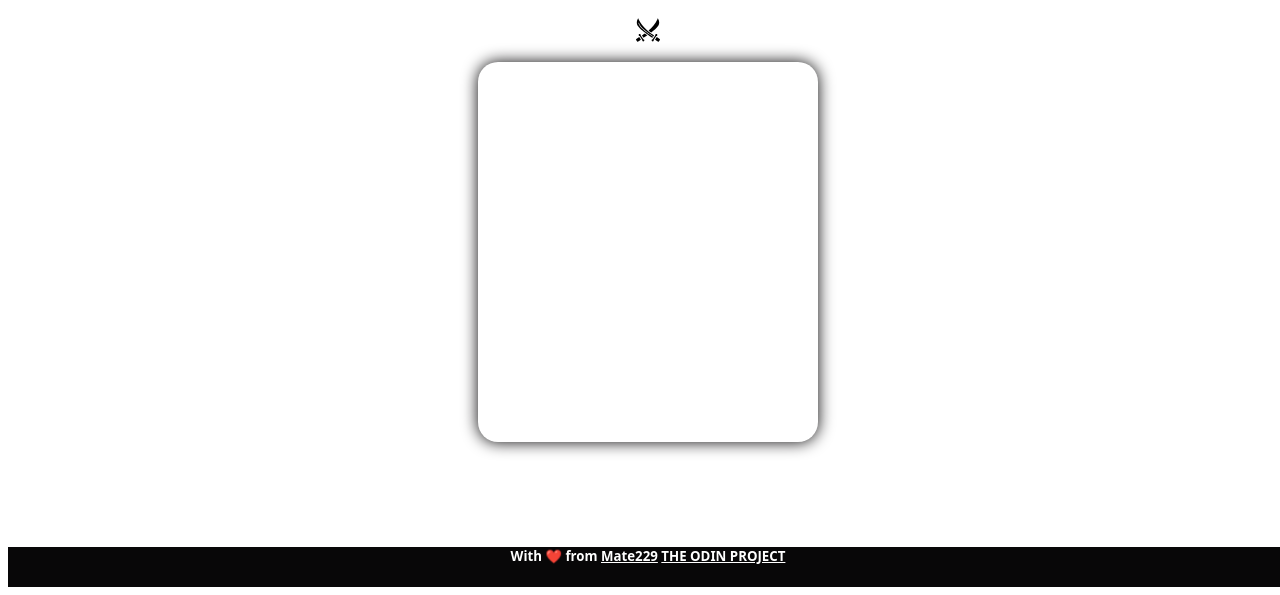
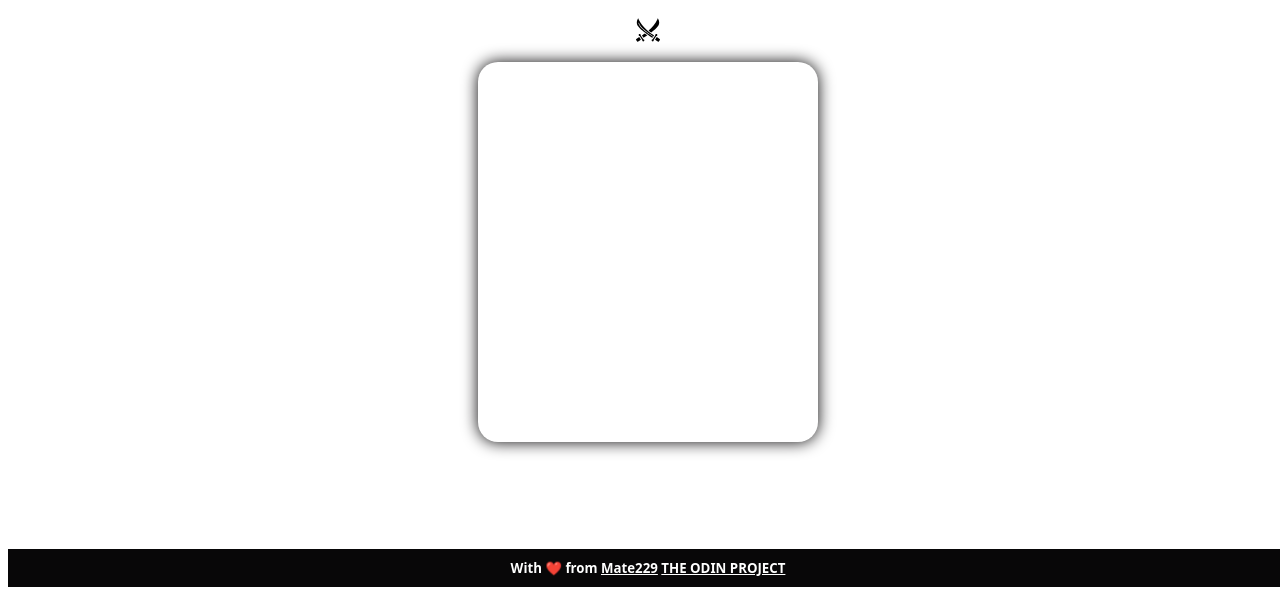
Before and after one commit to Mate229/tic-tac-toe-project, a plain HTML site: page index.html in a window 1280 px wide. Shown: the part 221-816 px from the top of the page. Drawn offline with Linux system fonts and the light colour scheme.

Commit message:
Clean code
Delete all the code I commented out

```diff
--- a/style.css
+++ b/style.css
@@ -71,14 +71,18 @@ section {
 footer {
     position: absolute;
     bottom: 0;
+    left: 0;
     background-color: var(--prin-clr);
     width: 100%;
-    text-align: center;
+    justify-content: center;
     color: white;
+    display: flex;
+    align-items: center;
 }
 
 h5 {
-    margin-top: 0;
+    margin-top: 10px;
+    margin-bottom: 10px;
 }
 
 a {
```
Also changed, not shown: script.js (+0 -37 lines).
